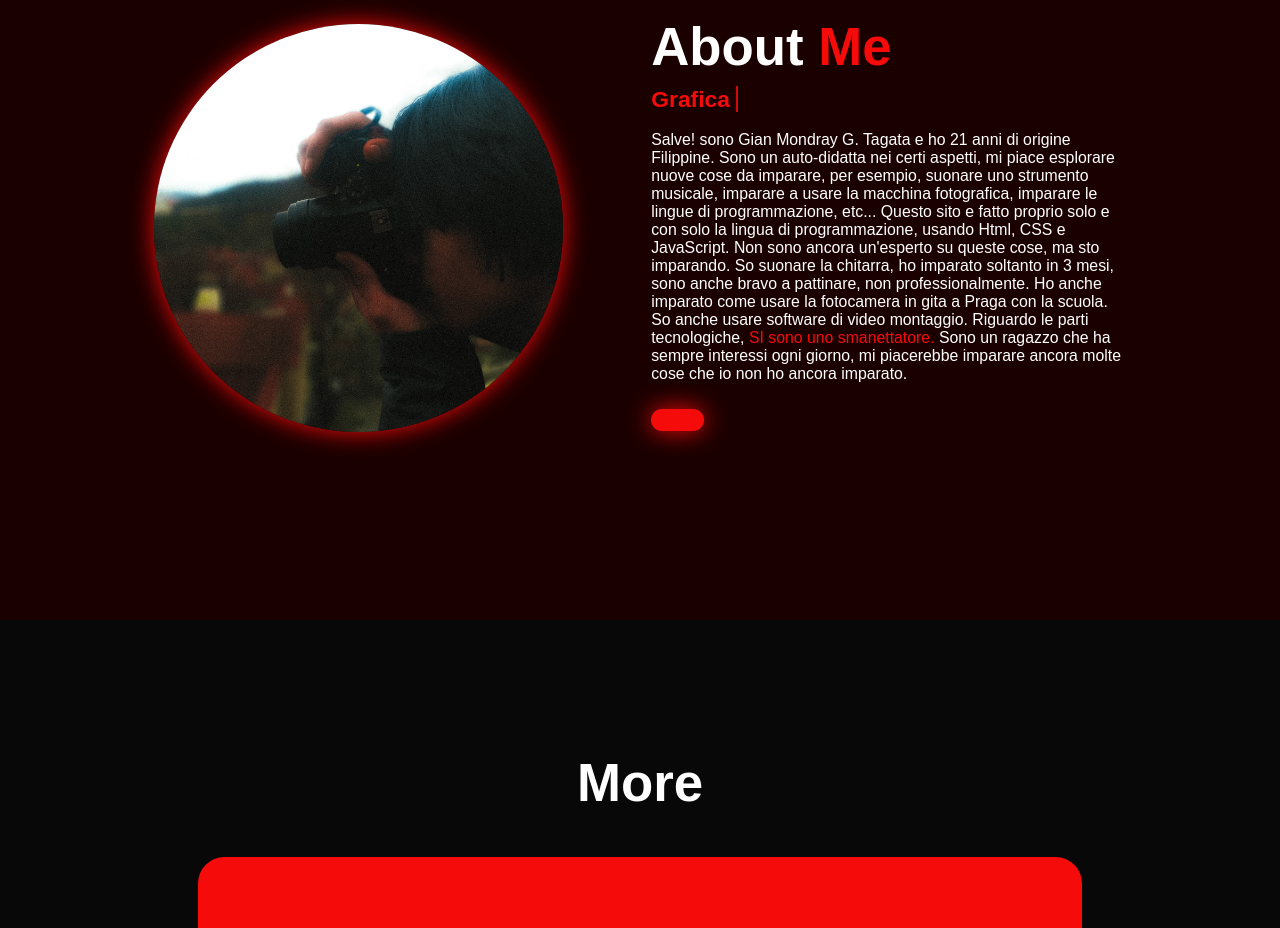
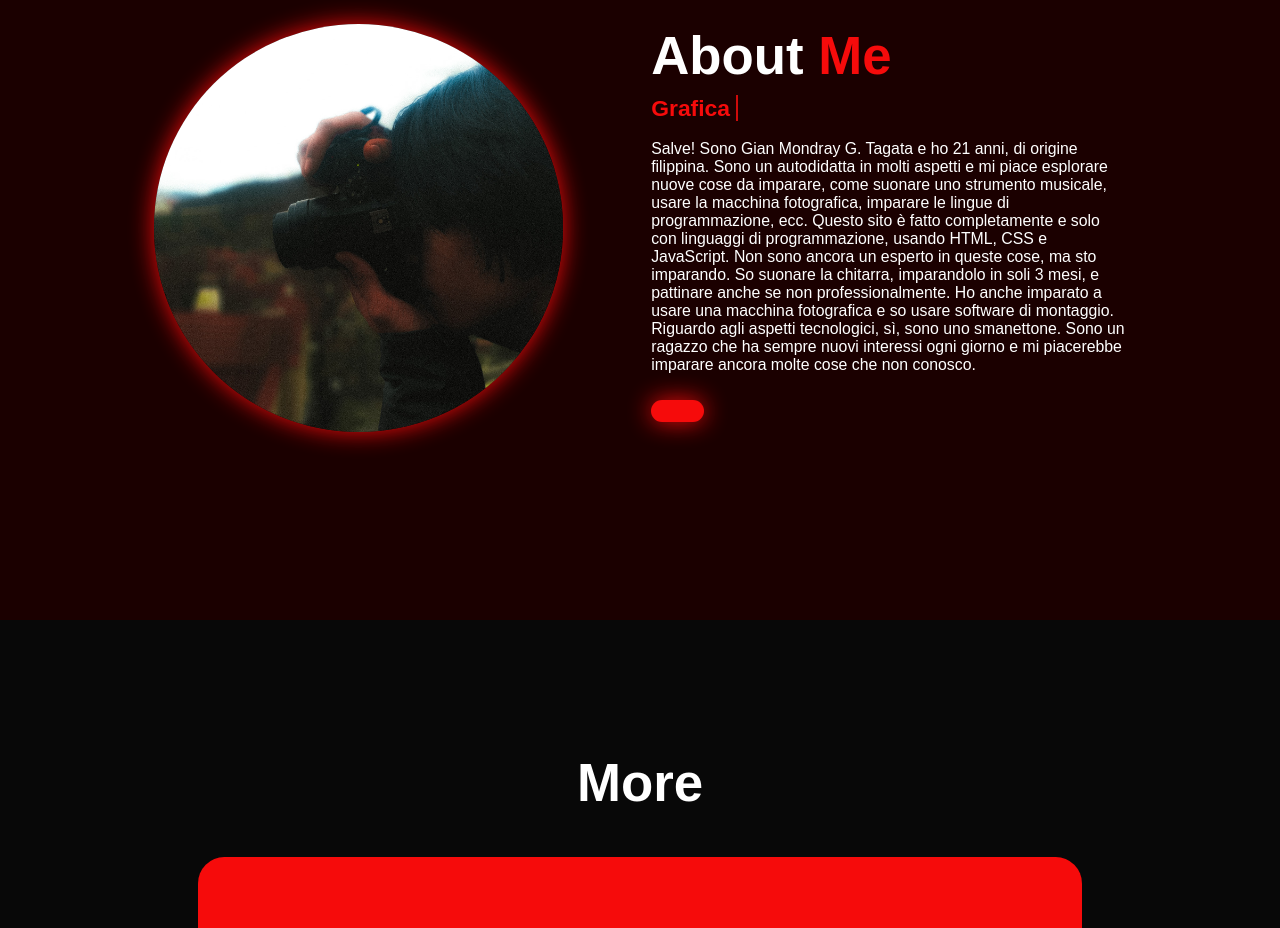
Before and after one commit to iBMA21/index.html, a plain HTML site: page index.html in a window 1280 px wide. Shown: the part 980-1908 px from the top of the page. Drawn offline with nearby package versions, Linux system fonts and the light colour scheme.

Commit message:
Update index.html

```diff
--- a/index.html
+++ b/index.html
@@ -79,19 +79,12 @@
             <h3 class="text-animation">
                 <span></span>
             </h3>
-            <p>Salve! sono Gian Mondray G. Tagata e ho 21 anni di origine Filippine.
-                Sono un auto-didatta nei certi aspetti, mi piace
-                esplorare nuove cose da imparare, per esempio, suonare uno
-                strumento musicale, imparare a usare la macchina fotografica,
-                imparare le lingue di programmazione, etc...
-                Questo sito e fatto proprio solo e con solo la lingua di programmazione,
-                usando Html, CSS e JavaScript. Non sono ancora un'esperto su queste cose,
-                ma sto imparando. So suonare la chitarra, ho imparato soltanto in 3 mesi,
-                sono anche bravo a pattinare, non professionalmente. Ho anche imparato come
-                usare la fotocamera in gita a Praga con la scuola. So anche usare software
-                di video montaggio. Riguardo le parti tecnologiche, <span>SI sono uno
-                smanettatore.</span> Sono un ragazzo che ha sempre interessi ogni giorno, mi piacerebbe
-                imparare ancora molte cose che io non ho ancora imparato.
+            <p>Salve! Sono Gian Mondray G. Tagata e ho 21 anni, di origine filippina. Sono un autodidatta in molti aspetti e mi piace
+                esplorare nuove cose da imparare, come suonare uno strumento musicale, usare la macchina fotografica, imparare le lingue di programmazione, ecc.
+                Questo sito è fatto completamente e solo con linguaggi di programmazione, usando HTML, CSS e JavaScript. Non sono ancora un esperto in queste cose,
+                ma sto imparando. So suonare la chitarra, imparandolo in soli 3 mesi, e pattinare anche se non professionalmente. Ho anche imparato a usare una macchina
+                fotografica e so usare software di montaggio. Riguardo agli aspetti tecnologici, sì, sono uno smanettone. Sono un ragazzo che ha sempre nuovi
+                interessi ogni giorno e mi piacerebbe imparare ancora molte cose che non conosco.
             </p>
                 <a href="#" class="btn"></a>
         </div>
```
